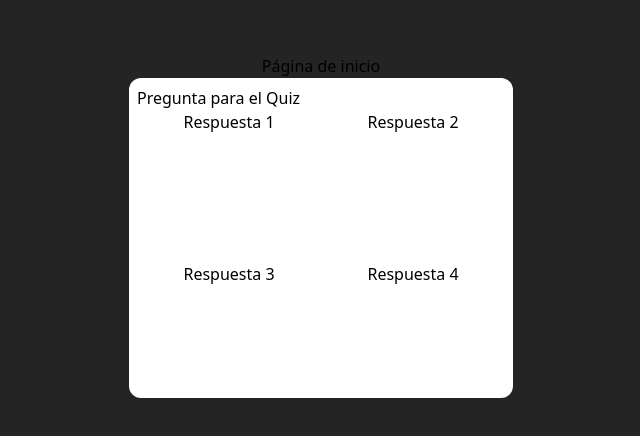
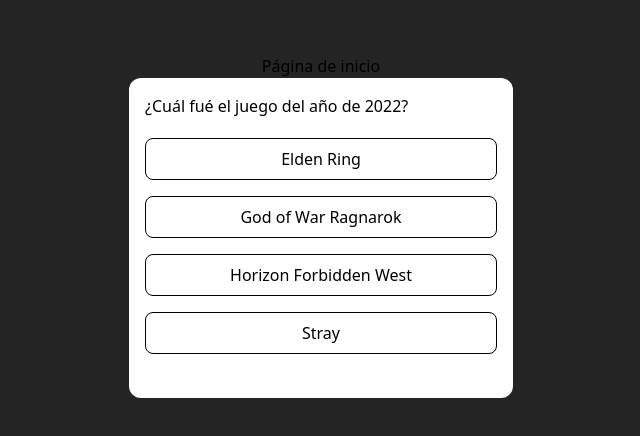
Before and after one commit to pedrohermar/quiz-games, a React (Vite) app: page / in a window 1280 px wide. Shown: the part 174-610 px from the top of the page, without its empty margins (319-959 px from the left). Built offline with nearby package versions, Linux system fonts and the light colour scheme.

Commit message:
Creado componente para las respuestas

```diff
--- a/src/App.jsx
+++ b/src/App.jsx
@@ -1,19 +1,35 @@
+import { useState } from "react";
 import "./App.scss";
+import { useEffect } from "react";
+import { Answer } from "./components/Answer/Answer";
 
 function App() {
+  const [quizs, setQuizs] = useState(null);
+
+  useEffect(() => {
+    fetch("/src/data/quizs.json")
+      .then((res) => res.json())
+      .then((data) => setQuizs(data));
+  }, []);
+
   return (
     <>
       <header className="quiz-header">
         <h1>Página de inicio</h1>
       </header>
       <main className="quiz-container">
-        <h2 className="quiz-title">Pregunta para el Quiz</h2>
-        <ul className="quiz-list">
-          <li>Respuesta 1</li>
-          <li>Respuesta 2</li>
-          <li>Respuesta 3</li>
-          <li>Respuesta 4</li>
-        </ul>
+        {quizs ? (
+          <>
+            <h2 className="quiz-title">{quizs[0].question}</h2>
+            <ul className="quiz-list">
+              {quizs[0].answers.options.map((quiz) => (
+                <Answer key={quiz} text={quiz} />
+              ))}
+            </ul>
+          </>
+        ) : (
+          <h2>Todavía no se han cargado las preguntas</h2>
+        )}
       </main>
     </>
   );
--- a/src/App.scss
+++ b/src/App.scss
@@ -1,18 +1,18 @@
 .quiz-container {
-  @apply w-96 h-80 rounded-xl p-2;
+  @apply w-96 h-80 rounded-xl p-4;
 
   margin: 0 auto;
   background-color: white;
 }
 
 .quiz-title {
-  @apply text-left;
+  @apply text-left mb-3;
 }
 
 .quiz-list {
-  @apply w-full flex flex-wrap h-full;
+  @apply w-full flex flex-col items-center;
 
   li {
-    @apply w-1/2;
+    @apply w-full;
   }
 }
--- /dev/null
+++ b/src/components/Answer/Answer.jsx
@@ -0,0 +1,5 @@
+import "./Answer.scss";
+
+export const Answer = ({ text }) => {
+  return <li>{text}</li>;
+};
--- /dev/null
+++ b/src/components/Answer/Answer.scss
@@ -0,0 +1,3 @@
+li {
+    @apply m-2 p-2 border border-black rounded-lg;
+}
--- /dev/null
+++ b/src/data/quizs.json
@@ -0,0 +1,14 @@
+[
+  {
+    "question": "¿Cuál fué el juego del año de 2022?",
+    "answers": {
+      "options": [
+        "Elden Ring",
+        "God of War Ragnarok",
+        "Horizon Forbidden West",
+        "Stray"
+      ],
+      "correct": "Elden Ring"
+    }
+  }
+]
--- a/src/main.jsx
+++ b/src/main.jsx
@@ -4,7 +4,7 @@ import App from "./App.jsx";
 import "./index.css";
 
 ReactDOM.createRoot(document.getElementById("root")).render(
-  <React.StrictMode>
-    <App />
-  </React.StrictMode>
+  // <React.StrictMode>
+  <App />
+  // </React.StrictMode>
 );
```
